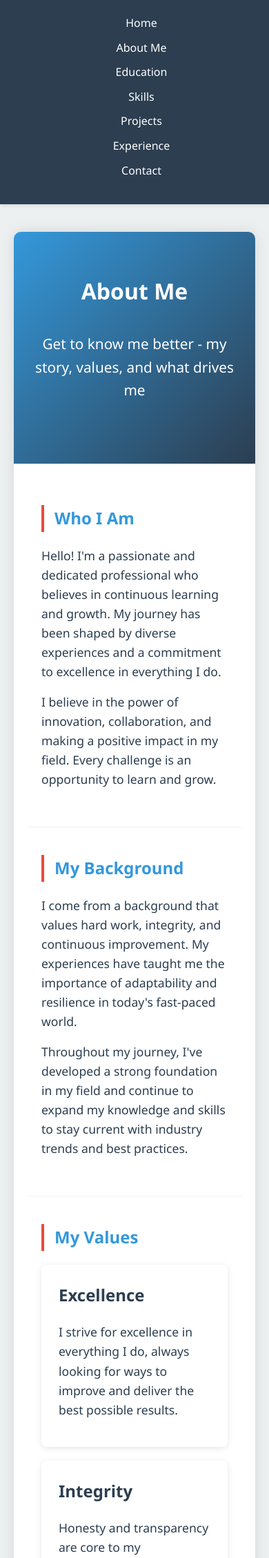
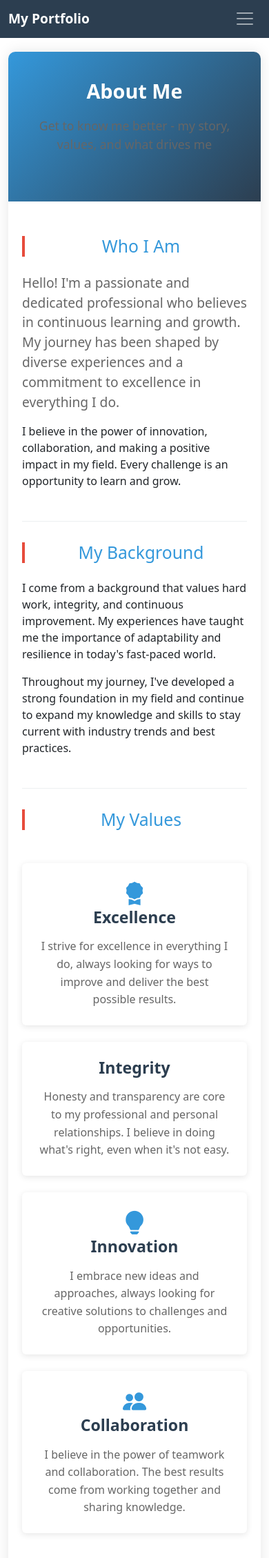
Before and after one commit to Augustine25-git/Meproject, a PHP site: page /about.html in a window 390 px wide. Shown: the top 2258 px of the page at 69% size. Run offline with PHP 8.4, Linux system fonts and the light colour scheme.

Commit message:
Sprint 4: Implement Bootstrap framework with responsive design, dropdown menus, and multiple column layout

```diff
--- a/about.html
+++ b/about.html
@@ -10,22 +10,56 @@
     <!-- Page title -->
     <title>About Me - My Personal Website</title>
 
+    <!-- Bootstrap CSS -->
+    <link href="https://cdn.jsdelivr.net/npm/bootstrap@5.3.0/dist/css/bootstrap.min.css" rel="stylesheet">
+    <!-- Bootstrap Icons -->
+    <link href="https://cdn.jsdelivr.net/npm/bootstrap-icons@1.10.0/font/bootstrap-icons.css" rel="stylesheet">
     <!-- External CSS file link -->
     <link rel="stylesheet" href="css/styles.css">
 </head>
 <body>
     <!-- Header section with navigation -->
     <header>
-        <nav>
-            <ul>
-                <li><a href="index.html">Home</a></li>
-                <li><a href="about.html">About Me</a></li>
-                <li><a href="education.html">Education</a></li>
-                <li><a href="skills.html">Skills</a></li>
-                <li><a href="projects.html">Projects</a></li>
-                <li><a href="experience.html">Experience</a></li>
-                <li><a href="contact.html">Contact</a></li>
+        <nav class="navbar navbar-expand-lg navbar-dark">
+            <div class="container">
+                <a class="navbar-brand" href="index.html">My Portfolio</a>
+
+                <!-- Mobile menu button -->
+                <button class="navbar-toggler" type="button" data-bs-toggle="collapse" data-bs-target="#navbarNav" aria-controls="navbarNav" aria-expanded="false" aria-label="Toggle navigation">
+                    <span class="navbar-toggler-icon"></span>
+                </button>
+
+                <!-- Navigation menu -->
+                <div class="collapse navbar-collapse" id="navbarNav">
+                    <ul class="navbar-nav ms-auto">
+                        <li class="nav-item">
+                            <a class="nav-link" href="index.html">Home</a>
+                        </li>
+                        <li class="nav-item dropdown">
+                            <a class="nav-link dropdown-toggle active" href="#" role="button" data-bs-toggle="dropdown" aria-expanded="false">
+                                About
+                            </a>
+                            <ul class="dropdown-menu">
+                                <li><a class="dropdown-item active" href="about.html">About Me</a></li>
+                                <li><a class="dropdown-item" href="education.html">Education</a></li>
+                                <li><a class="dropdown-item" href="experience.html">Experience</a></li>
                             </ul>
+                        </li>
+                        <li class="nav-item dropdown">
+                            <a class="nav-link dropdown-toggle" href="#" role="button" data-bs-toggle="dropdown" aria-expanded="false">
+                                Skills & Work
+                            </a>
+                            <ul class="dropdown-menu">
+                                <li><a class="dropdown-item" href="skills.html">Skills</a></li>
+                                <li><a class="dropdown-item" href="projects.html">Projects</a></li>
+                            </ul>
+                        </li>
+                        <li class="nav-item">
+                            <a class="nav-link" href="contact.html">Contact</a>
+                        </li>
+                    </ul>
+                </div>
+            </div>
         </nav>
     </header>
 
@@ -34,98 +68,189 @@
         <main>
             <!-- Page header -->
             <section class="hero">
-                <h1>About Me</h1>
-                <p>Get to know me better - my story, values, and what drives me</p>
+                <div class="row align-items-center">
+                    <div class="col-lg-8 mx-auto text-center">
+                        <h1 class="display-4 fw-bold">About Me</h1>
+                        <p class="lead">Get to know me better - my story, values, and what drives me</p>
+                    </div>
+                </div>
             </section>
 
             <!-- About content -->
             <section class="content">
                 <!-- Personal introduction -->
                 <div class="section">
-                    <h2>Who I Am</h2>
-                    <p>Hello! I'm a passionate and dedicated professional who believes in continuous learning and growth. My journey has been shaped by diverse experiences and a commitment to excellence in everything I do.</p>
+                    <div class="row">
+                        <div class="col-lg-8 mx-auto">
+                            <h2 class="text-center mb-4">Who I Am</h2>
+                            <p class="lead">Hello! I'm a passionate and dedicated professional who believes in continuous learning and growth. My journey has been shaped by diverse experiences and a commitment to excellence in everything I do.</p>
                             <p>I believe in the power of innovation, collaboration, and making a positive impact in my field. Every challenge is an opportunity to learn and grow.</p>
+                        </div>
+                    </div>
                 </div>
 
                 <!-- Personal background -->
                 <div class="section">
-                    <h2>My Background</h2>
+                    <div class="row">
+                        <div class="col-lg-8 mx-auto">
+                            <h2 class="text-center mb-4">My Background</h2>
                             <p>I come from a background that values hard work, integrity, and continuous improvement. My experiences have taught me the importance of adaptability and resilience in today's fast-paced world.</p>
                             <p>Throughout my journey, I've developed a strong foundation in my field and continue to expand my knowledge and skills to stay current with industry trends and best practices.</p>
+                        </div>
+                    </div>
                 </div>
 
                 <!-- Values and principles -->
                 <div class="section">
-                    <h2>My Values</h2>
-                    <div class="card">
-                        <h3>Excellence</h3>
-                        <p>I strive for excellence in everything I do, always looking for ways to improve and deliver the best possible results.</p>
+                    <h2 class="text-center mb-5">My Values</h2>
+                    <div class="row">
+                        <div class="col-md-6 col-lg-3 mb-4">
+                            <div class="card h-100 text-center">
+                                <div class="card-body">
+                                    <i class="bi bi-award-fill display-4 text-primary mb-3"></i>
+                                    <h3 class="card-title">Excellence</h3>
+                                    <p class="card-text">I strive for excellence in everything I do, always looking for ways to improve and deliver the best possible results.</p>
+                                </div>
+                            </div>
                         </div>
 
-                    <div class="card">
-                        <h3>Integrity</h3>
-                        <p>Honesty and transparency are core to my professional and personal relationships. I believe in doing what's right, even when it's not easy.</p>
+                        <div class="col-md-6 col-lg-3 mb-4">
+                            <div class="card h-100 text-center">
+                                <div class="card-body">
+                                    <i class="bi bi-shield-check-fill display-4 text-primary mb-3"></i>
+                                    <h3 class="card-title">Integrity</h3>
+                                    <p class="card-text">Honesty and transparency are core to my professional and personal relationships. I believe in doing what's right, even when it's not easy.</p>
+                                </div>
+                            </div>
                         </div>
 
-                    <div class="card">
-                        <h3>Innovation</h3>
-                        <p>I embrace new ideas and approaches, always looking for creative solutions to challenges and opportunities.</p>
+                        <div class="col-md-6 col-lg-3 mb-4">
+                            <div class="card h-100 text-center">
+                                <div class="card-body">
+                                    <i class="bi bi-lightbulb-fill display-4 text-primary mb-3"></i>
+                                    <h3 class="card-title">Innovation</h3>
+                                    <p class="card-text">I embrace new ideas and approaches, always looking for creative solutions to challenges and opportunities.</p>
+                                </div>
+                            </div>
                         </div>
 
-                    <div class="card">
-                        <h3>Collaboration</h3>
-                        <p>I believe in the power of teamwork and collaboration. The best results come from working together and sharing knowledge.</p>
+                        <div class="col-md-6 col-lg-3 mb-4">
+                            <div class="card h-100 text-center">
+                                <div class="card-body">
+                                    <i class="bi bi-people-fill display-4 text-primary mb-3"></i>
+                                    <h3 class="card-title">Collaboration</h3>
+                                    <p class="card-text">I believe in the power of teamwork and collaboration. The best results come from working together and sharing knowledge.</p>
+                                </div>
+                            </div>
+                        </div>
                     </div>
                 </div>
 
                 <!-- Goals and aspirations -->
                 <div class="section">
-                    <h2>My Goals</h2>
-                    <p>My professional goals include:</p>
-                    <ul>
-                        <li>Continuing to develop my skills and expertise in my field</li>
-                        <li>Taking on challenging projects that push my boundaries</li>
-                        <li>Contributing to meaningful work that makes a difference</li>
-                        <li>Building strong professional relationships and networks</li>
-                        <li>Mentoring others and sharing knowledge</li>
+                    <div class="row">
+                        <div class="col-lg-8 mx-auto">
+                            <h2 class="text-center mb-4">My Goals</h2>
+                            <p class="lead">My professional goals include:</p>
+                            <div class="row">
+                                <div class="col-md-6">
+                                    <ul class="list-unstyled">
+                                        <li class="mb-2"><i class="bi bi-check-circle-fill text-primary me-2"></i>Continuing to develop my skills and expertise</li>
+                                        <li class="mb-2"><i class="bi bi-check-circle-fill text-primary me-2"></i>Taking on challenging projects</li>
+                                        <li class="mb-2"><i class="bi bi-check-circle-fill text-primary me-2"></i>Contributing to meaningful work</li>
                                     </ul>
+                                </div>
+                                <div class="col-md-6">
+                                    <ul class="list-unstyled">
+                                        <li class="mb-2"><i class="bi bi-check-circle-fill text-primary me-2"></i>Building strong professional relationships</li>
+                                        <li class="mb-2"><i class="bi bi-check-circle-fill text-primary me-2"></i>Mentoring others and sharing knowledge</li>
+                                        <li class="mb-2"><i class="bi bi-check-circle-fill text-primary me-2"></i>Staying current with industry trends</li>
+                                    </ul>
+                                </div>
+                            </div>
+                        </div>
+                    </div>
                 </div>
 
                 <!-- Personal interests -->
                 <div class="section">
-                    <h2>Personal Interests</h2>
-                    <p>When I'm not working, I enjoy:</p>
-                    <ul>
-                        <li>Reading books on personal development and industry trends</li>
-                        <li>Exploring new technologies and learning new skills</li>
-                        <li>Staying active and maintaining a healthy lifestyle</li>
-                        <li>Spending time with family and friends</li>
-                        <li>Traveling and experiencing different cultures</li>
-                    </ul>
+                    <div class="row">
+                        <div class="col-lg-8 mx-auto">
+                            <h2 class="text-center mb-4">Personal Interests</h2>
+                            <p class="lead">When I'm not working, I enjoy:</p>
+                            <div class="row">
+                                <div class="col-md-6">
+                                    <div class="card mb-3">
+                                        <div class="card-body">
+                                            <h5 class="card-title"><i class="bi bi-book-fill text-primary me-2"></i>Reading</h5>
+                                            <p class="card-text">Books on personal development and industry trends</p>
+                                        </div>
+                                    </div>
+                                </div>
+                                <div class="col-md-6">
+                                    <div class="card mb-3">
+                                        <div class="card-body">
+                                            <h5 class="card-title"><i class="bi bi-laptop-fill text-primary me-2"></i>Technology</h5>
+                                            <p class="card-text">Exploring new technologies and learning new skills</p>
+                                        </div>
+                                    </div>
+                                </div>
+                                <div class="col-md-6">
+                                    <div class="card mb-3">
+                                        <div class="card-body">
+                                            <h5 class="card-title"><i class="bi bi-heart-fill text-primary me-2"></i>Health</h5>
+                                            <p class="card-text">Staying active and maintaining a healthy lifestyle</p>
+                                        </div>
+                                    </div>
+                                </div>
+                                <div class="col-md-6">
+                                    <div class="card mb-3">
+                                        <div class="card-body">
+                                            <h5 class="card-title"><i class="bi bi-globe text-primary me-2"></i>Travel</h5>
+                                            <p class="card-text">Traveling and experiencing different cultures</p>
+                                        </div>
+                                    </div>
+                                </div>
+                            </div>
+                        </div>
+                    </div>
                 </div>
 
                 <!-- Call to action -->
                 <div class="section text-center">
+                    <div class="row">
+                        <div class="col-lg-8 mx-auto">
                             <h2>Let's Connect</h2>
-                    <p>I'm always interested in meeting new people and exploring new opportunities. Feel free to reach out if you'd like to connect or learn more about my work.</p>
-                    <a href="contact.html" class="btn">Get In Touch</a>
-                    <a href="index.html" class="btn btn-secondary">Back to Home</a>
+                            <p class="lead">I'm always interested in meeting new people and exploring new opportunities. Feel free to reach out if you'd like to connect or learn more about my work.</p>
+                            <a href="contact.html" class="btn btn-primary btn-lg me-3">Get In Touch</a>
+                            <a href="index.html" class="btn btn-outline-primary btn-lg">Back to Home</a>
+                        </div>
+                    </div>
                 </div>
             </section>
         </main>
     </div>
 
     <!-- Footer section -->
-    <footer>
+    <footer class="bg-dark text-white">
         <div class="container">
+            <div class="row">
+                <div class="col-md-6">
                     <p>&copy; 2025 My Personal Website. All rights reserved.</p>
-            <p>Designed and developed with passion for Sprint 3 project.</p>
+                    <p>Designed and developed with passion for Sprint 4 project.</p>
+                </div>
+                <div class="col-md-6 text-md-end">
                     <p>
-                <a href="index.html">Home</a> |
-                <a href="about.html">About</a> |
-                <a href="contact.html">Contact</a>
+                        <a href="index.html" class="text-white text-decoration-none">Home</a> |
+                        <a href="about.html" class="text-white text-decoration-none">About</a> |
+                        <a href="contact.html" class="text-white text-decoration-none">Contact</a>
                     </p>
                 </div>
+            </div>
+        </div>
     </footer>
+
+    <!-- Bootstrap JS -->
+    <script src="https://cdn.jsdelivr.net/npm/bootstrap@5.3.0/dist/js/bootstrap.bundle.min.js"></script>
 </body>
 </html>
--- a/css/styles.css
+++ b/css/styles.css
@@ -1,68 +1,68 @@
 /*
  * Personal Website Stylesheet
- * Sprint 3 - CSS External File
+ * Sprint 4 - Bootstrap Integration
  * Theme: Professional with 4 colors
  * Colors: #2c3e50 (dark blue), #3498db (blue), #ecf0f1 (light gray), #e74c3c (red accent)
  */
 
-/* Reset and Base Styles */
-* {
-    margin: 0;
-    padding: 0;
-    box-sizing: border-box;
+/* Custom Bootstrap Overrides */
+.navbar-dark {
+    background-color: #2c3e50 !important;
 }
 
-body {
-    font-family: 'Segoe UI', Tahoma, Geneva, Verdana, sans-serif;
-    line-height: 1.6;
-    color: #2c3e50;
-    background-color: #ecf0f1;
+.navbar-brand {
+    font-weight: bold;
+    font-size: 1.5rem;
 }
 
-/* Header Styles */
-header {
-    background-color: #2c3e50;
-    color: white;
-    padding: 1rem 0;
-    box-shadow: 0 2px 5px rgba(0,0,0,0.1);
+.navbar-nav .nav-link {
+    color: white !important;
+    transition: color 0.3s ease;
 }
 
-nav {
-    max-width: 1200px;
-    margin: 0 auto;
-    padding: 0 20px;
+.navbar-nav .nav-link:hover {
+    color: #3498db !important;
 }
 
-nav ul {
-    list-style: none;
-    display: flex;
-    justify-content: center;
-    flex-wrap: wrap;
+.navbar-nav .nav-link.active {
+    color: #3498db !important;
+    font-weight: bold;
 }
 
-nav ul li {
-    margin: 0 15px;
+.dropdown-menu {
+    background-color: #2c3e50;
+    border: 1px solid #3498db;
 }
 
-nav ul li a {
-    color: white;
-    text-decoration: none;
-    padding: 10px 15px;
-    border-radius: 5px;
-    transition: background-color 0.3s ease;
+.dropdown-item {
+    color: white !important;
 }
 
-nav ul li a:hover {
-    background-color: #3498db;
+.dropdown-item:hover {
+    background-color: #3498db !important;
+    color: white !important;
 }
 
-/* Main Content Styles */
-.container {
-    max-width: 1200px;
-    margin: 0 auto;
-    padding: 20px;
+/* Hero Section */
+.hero {
+    background: linear-gradient(135deg, #3498db, #2c3e50);
+    color: white;
+    text-align: center;
+    padding: 80px 20px;
+    margin-bottom: 0;
 }
 
+.hero h1 {
+    color: white;
+    margin-bottom: 20px;
+}
+
+.hero p {
+    font-size: 1.3rem;
+    margin-bottom: 30px;
+}
+
+/* Main Content */
 main {
     background-color: white;
     border-radius: 10px;
@@ -72,62 +72,12 @@ main {
 }
 
 .content {
-    padding: 40px;
-}
-
-/* Typography */
-h1, h2, h3, h4, h5, h6 {
-    color: #2c3e50;
-    margin-bottom: 20px;
-}
-
-h1 {
-    font-size: 2.5rem;
-    text-align: center;
-    border-bottom: 3px solid #3498db;
-    padding-bottom: 15px;
-    margin-bottom: 30px;
-}
-
-h2 {
-    font-size: 2rem;
-    color: #3498db;
-    border-left: 4px solid #e74c3c;
-    padding-left: 15px;
-}
-
-h3 {
-    font-size: 1.5rem;
-    color: #2c3e50;
-}
-
-p {
-    margin-bottom: 15px;
-    font-size: 1.1rem;
-}
-
-/* Hero Section */
-.hero {
-    background: linear-gradient(135deg, #3498db, #2c3e50);
-    color: white;
-    text-align: center;
-    padding: 60px 20px;
-}
-
-.hero h1 {
-    color: white;
-    border-bottom: none;
-    margin-bottom: 20px;
-}
-
-.hero p {
-    font-size: 1.3rem;
-    margin-bottom: 30px;
+    padding: 40px 20px;
 }
 
 /* Sections */
 .section {
-    padding: 40px 20px;
+    padding: 40px 0;
     border-bottom: 1px solid #ecf0f1;
 }
 
@@ -137,141 +87,214 @@ p {
 
 /* Cards */
 .card {
-    background-color: white;
-    border-radius: 8px;
+    border: none;
     box-shadow: 0 2px 10px rgba(0,0,0,0.1);
-    padding: 25px;
-    margin: 20px 0;
-    transition: transform 0.3s ease;
+    transition: transform 0.3s ease, box-shadow 0.3s ease;
+    height: 100%;
 }
 
 .card:hover {
     transform: translateY(-5px);
+    box-shadow: 0 5px 20px rgba(0,0,0,0.15);
+}
+
+.card-body {
+    padding: 2rem;
+}
+
+.card-title {
+    color: #2c3e50;
+    font-weight: bold;
+    margin-bottom: 1rem;
+}
+
+.card-text {
+    color: #666;
+    line-height: 1.6;
 }
 
 /* Buttons */
-.btn {
-    display: inline-block;
-    padding: 12px 25px;
+.btn-primary {
     background-color: #3498db;
-    color: white;
-    text-decoration: none;
-    border-radius: 5px;
-    transition: background-color 0.3s ease;
-    border: none;
-    cursor: pointer;
-    font-size: 1rem;
+    border-color: #3498db;
 }
 
-.btn:hover {
+.btn-primary:hover {
     background-color: #2980b9;
+    border-color: #2980b9;
 }
 
-.btn-secondary {
-    background-color: #e74c3c;
+.btn-outline-primary {
+    color: #3498db;
+    border-color: #3498db;
 }
 
-.btn-secondary:hover {
-    background-color: #c0392b;
+.btn-outline-primary:hover {
+    background-color: #3498db;
+    border-color: #3498db;
+}
+
+/* Typography */
+h1, h2, h3, h4, h5, h6 {
+    color: #2c3e50;
+    margin-bottom: 20px;
+}
+
+h2 {
+    color: #3498db;
+    border-left: 4px solid #e74c3c;
+    padding-left: 15px;
+}
+
+.lead {
+    font-size: 1.2rem;
+    color: #666;
 }
 
 /* Footer */
 footer {
-    background-color: #2c3e50;
+    background-color: #2c3e50 !important;
     color: white;
-    text-align: center;
     padding: 30px 0;
     margin-top: 40px;
 }
 
-footer p {
-    margin-bottom: 10px;
+footer a {
+    color: white;
+    text-decoration: none;
+    transition: color 0.3s ease;
+}
+
+footer a:hover {
+    color: #3498db;
 }
 
 /* Responsive Design */
 @media (max-width: 768px) {
-    nav ul {
-        flex-direction: column;
-        text-align: center;
+    .hero {
+        padding: 60px 20px;
     }
 
-    nav ul li {
-        margin: 5px 0;
+    .hero h1 {
+        font-size: 2rem;
+    }
+
+    .hero p {
+        font-size: 1.1rem;
     }
 
     .content {
         padding: 20px;
     }
 
-    h1 {
-        font-size: 2rem;
+    .card-body {
+        padding: 1.5rem;
     }
 
-    h2 {
-        font-size: 1.5rem;
+    .section {
+        padding: 30px 0;
+    }
+}
+
+@media (max-width: 576px) {
+    .hero {
+        padding: 40px 20px;
+    }
+
+    .hero h1 {
+        font-size: 1.8rem;
+    }
+
+    .navbar-brand {
+        font-size: 1.2rem;
     }
 }
 
 /* Utility Classes */
-.text-center {
-    text-align: center;
+.text-primary {
+    color: #3498db !important;
 }
 
-.text-left {
-    text-align: left;
+.bg-primary {
+    background-color: #3498db !important;
 }
 
-.text-right {
-    text-align: right;
+.border-primary {
+    border-color: #3498db !important;
 }
 
-.mt-20 {
-    margin-top: 20px;
+/* Animation Classes */
+.fade-in {
+    animation: fadeIn 0.5s ease-in;
 }
 
-.mb-20 {
-    margin-bottom: 20px;
+@keyframes fadeIn {
+    from {
+        opacity: 0;
+        transform: translateY(20px);
+    }
+    to {
+        opacity: 1;
+        transform: translateY(0);
+    }
 }
 
-.p-20 {
-    padding: 20px;
+/* Icon Styles */
+.bi {
+    transition: transform 0.3s ease;
 }
 
-/* Image Styles */
-img {
-    max-width: 100%;
-    height: auto;
-    border-radius: 8px;
+.card:hover .bi {
+    transform: scale(1.1);
 }
 
-.profile-img {
-    width: 200px;
-    height: 200px;
-    border-radius: 50%;
-    object-fit: cover;
-    border: 4px solid #3498db;
-    margin: 0 auto;
-    display: block;
+/* Form Styles */
+.form-control:focus {
+    border-color: #3498db;
+    box-shadow: 0 0 0 0.2rem rgba(52, 152, 219, 0.25);
 }
 
-/* List Styles */
-ul, ol {
-    margin-left: 20px;
-    margin-bottom: 15px;
+/* Dropdown Enhancements */
+.dropdown-toggle::after {
+    margin-left: 0.5em;
 }
 
-li {
-    margin-bottom: 8px;
+/* Mobile Menu Enhancements */
+.navbar-toggler {
+    border: none;
+    padding: 0.25rem 0.5rem;
 }
 
-/* Link Styles */
-a {
-    color: #3498db;
-    text-decoration: none;
-    transition: color 0.3s ease;
+.navbar-toggler:focus {
+    box-shadow: none;
 }
 
-a:hover {
-    color: #2980b9;
-    text-decoration: underline;
+/* Card Grid Enhancements */
+.card-grid {
+    display: grid;
+    gap: 1.5rem;
 }
+
+@media (min-width: 768px) {
+    .card-grid {
+        grid-template-columns: repeat(auto-fit, minmax(250px, 1fr));
+    }
+}
+
+/* Custom Scrollbar */
+::-webkit-scrollbar {
+    width: 8px;
+}
+
+::-webkit-scrollbar-track {
+    background: #f1f1f1;
+}
+
+::-webkit-scrollbar-thumb {
+    background: #3498db;
+    border-radius: 4px;
+}
+
+::-webkit-scrollbar-thumb:hover {
+    background: #2980b9;
+}
```
Also changed, not shown: index.html (+118 -39 lines). Lines whose indentation alone changed are shown as unchanged.
